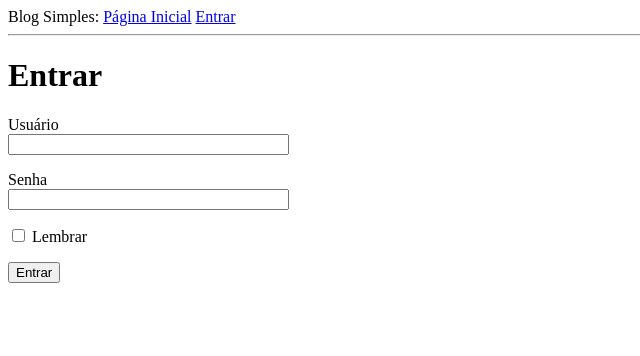
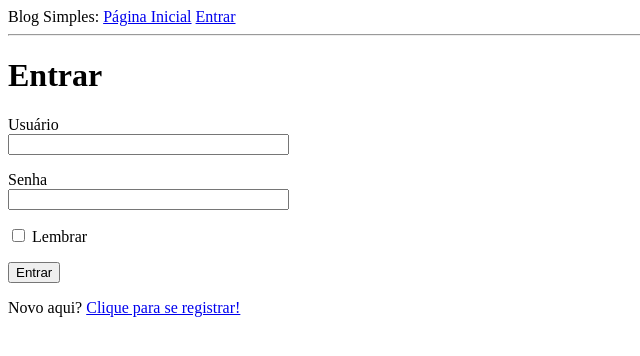
Before and after one commit to QueirozT/Blog-simples-com-Flask, a Flask app: page /login in a window 1280 px wide. Shown: the top 356 px of the page, without its empty margins (0-640 px from the left). Run offline with Flask 2, Linux system fonts and the light colour scheme.

Commit message:
Adicionando um link na página de login para a página de registro

```diff
--- a/app/templates/login.html
+++ b/app/templates/login.html
@@ -25,4 +25,8 @@
         <p>{{ form.submit(id="enviar") }}</p>
     </form>
 
+    <p>
+        Novo aqui? <a href="{{ url_for('blog.register') }}">Clique para se registrar!</a>
+    </p>
+
 {% endblock %}
```
